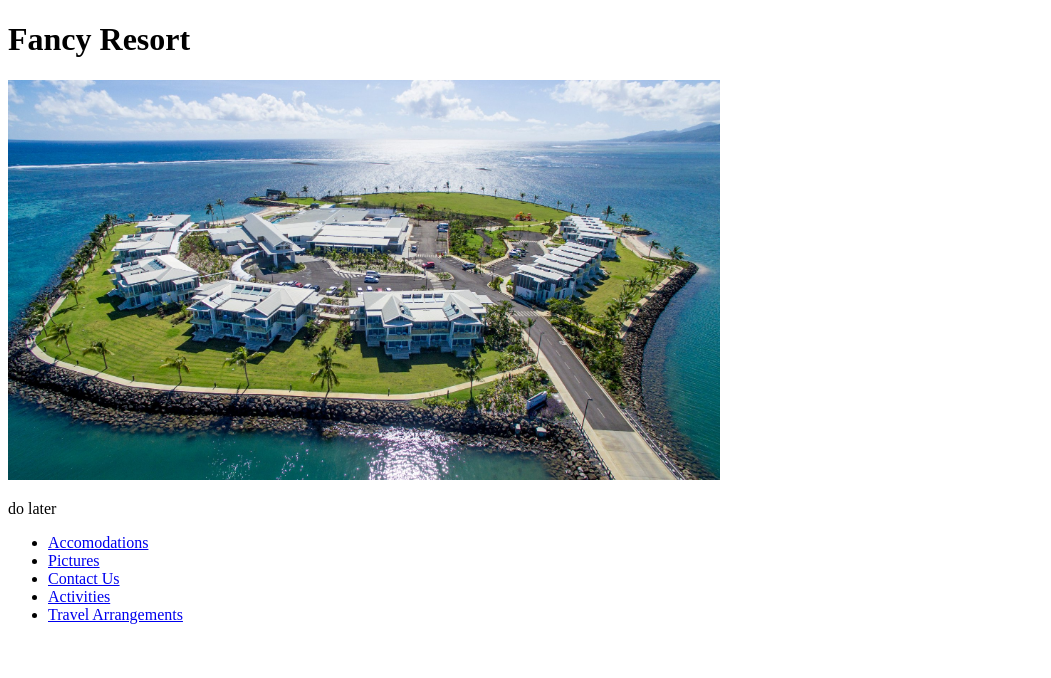
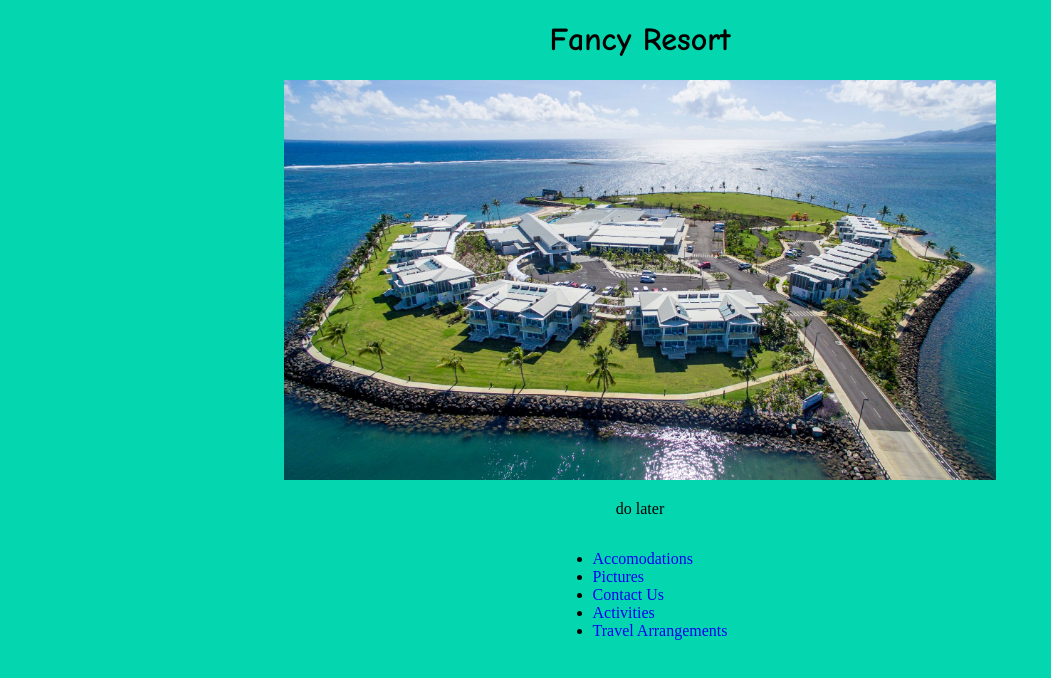
Before and after one commit to PanatdaCatlin/resort-website, a plain HTML site: page index.html in a window 1280 px wide. Shown: the whole page, without its empty margins (0-1051 px from the left). Drawn offline with Linux system fonts and the light colour scheme.

Commit message:
added first set of styles

```diff
--- a/css/styles.css
+++ b/css/styles.css
@@ -1 +1,21 @@
-/*test*/
+body {
+  text-align: center;
+  background-color: #04d6af;
+}
+
+ul {
+  display: inline-block;
+  text-align: left;
+}
+
+h1 {
+  font-family: "Comic Sans MS", cursive, sans-serif;
+}
+
+a {
+  text-decoration: none;
+}
+
+a:visited {
+  color: blue;
+}
```
